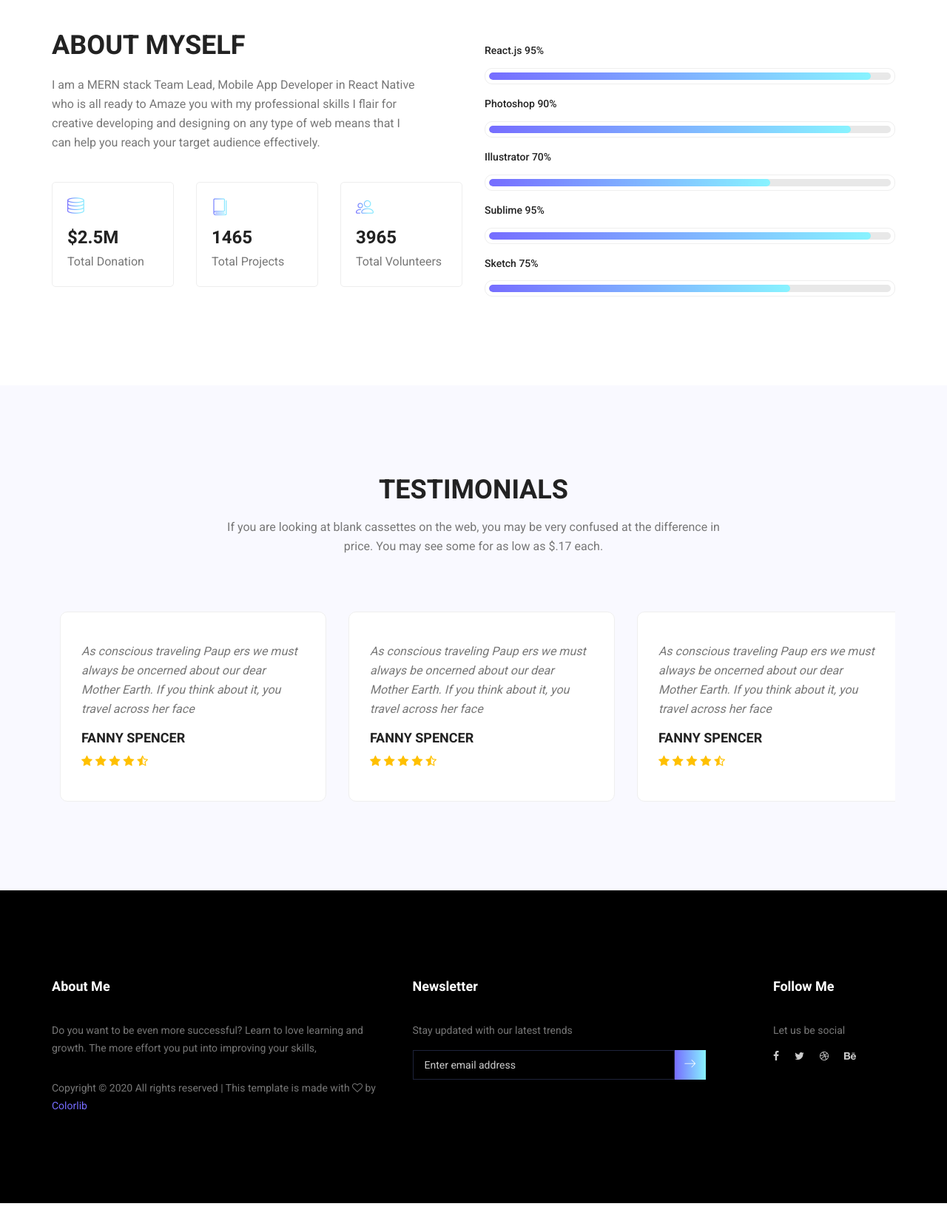
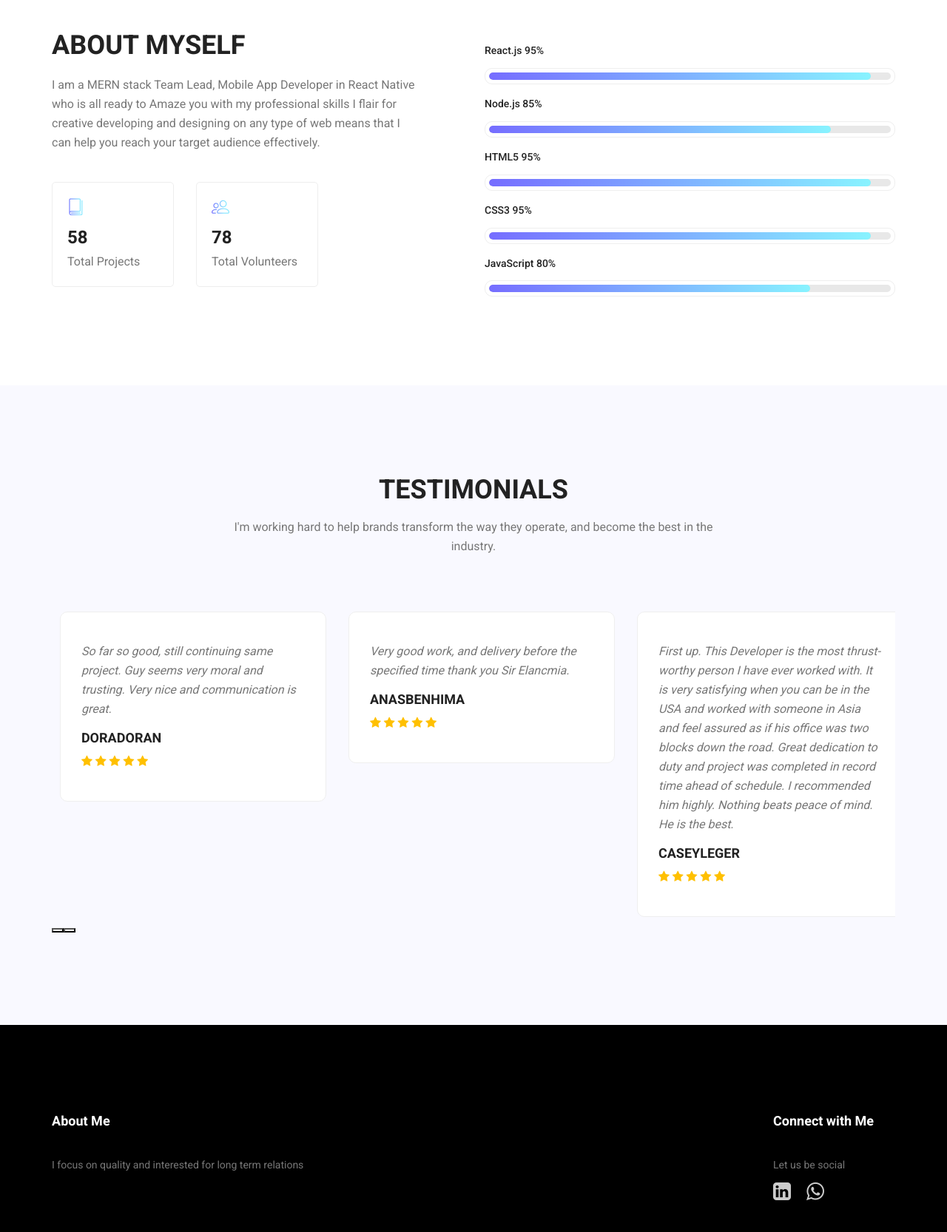
Before and after one commit to webxmob/adil_porfolio, a plain HTML site: page about-us.html in a window 1280 px wide. Shown: the part 1400-3066 px from the top of the page at 74% size. Before the commit the page ends 3027 px from the top, so only its background shows below. Drawn offline with nearby package versions, Linux system fonts and the light colour scheme.

Commit message:
About Page revamping

```diff
--- a/about-us.html
+++ b/about-us.html
@@ -212,24 +212,24 @@
                 effectively.
               </p>
               <div class="row">
-                <div class="col-md-4">
+                <!-- <div class="col-md-4">
                   <div class="wel_item">
                     <i class="lnr lnr-database"></i>
                     <h4>$2.5M</h4>
                     <p>Total Donation</p>
                   </div>
-                </div>
+                </div> -->
                 <div class="col-md-4">
                   <div class="wel_item">
                     <i class="lnr lnr-book"></i>
-                    <h4>1465</h4>
+                    <h4>58</h4>
                     <p>Total Projects</p>
                   </div>
                 </div>
                 <div class="col-md-4">
                   <div class="wel_item">
                     <i class="lnr lnr-users"></i>
-                    <h4>3965</h4>
+                    <h4>78</h4>
                     <p>Total Volunteers</p>
                   </div>
                 </div>
@@ -254,13 +254,13 @@
                   </div>
                 </div>
                 <div class="skill_item">
-                  <h4>Photoshop <span class="counter">90</span>%</h4>
+                  <h4>Node.js <span class="counter">85</span>%</h4>
                   <div class="progress_br">
                     <div class="progress">
                       <div
                         class="progress-bar"
                         role="progressbar"
-                        aria-valuenow="90"
+                        aria-valuenow="85"
                         aria-valuemin="0"
                         aria-valuemax="100"
                       ></div>
@@ -268,21 +268,7 @@
                   </div>
                 </div>
                 <div class="skill_item">
-                  <h4>Illustrator <span class="counter">70</span>%</h4>
-                  <div class="progress_br">
-                    <div class="progress">
-                      <div
-                        class="progress-bar"
-                        role="progressbar"
-                        aria-valuenow="70"
-                        aria-valuemin="0"
-                        aria-valuemax="100"
-                      ></div>
-                    </div>
-                  </div>
-                </div>
-                <div class="skill_item">
-                  <h4>Sublime <span class="counter">95</span>%</h4>
+                  <h4>HTML5 <span class="counter">95</span>%</h4>
                   <div class="progress_br">
                     <div class="progress">
                       <div
@@ -296,13 +282,27 @@
                   </div>
                 </div>
                 <div class="skill_item">
-                  <h4>Sketch <span class="counter">75</span>%</h4>
+                  <h4>CSS3 <span class="counter">95</span>%</h4>
                   <div class="progress_br">
                     <div class="progress">
                       <div
                         class="progress-bar"
                         role="progressbar"
-                        aria-valuenow="75"
+                        aria-valuenow="95"
+                        aria-valuemin="0"
+                        aria-valuemax="100"
+                      ></div>
+                    </div>
+                  </div>
+                </div>
+                <div class="skill_item">
+                  <h4>JavaScript <span class="counter">80</span>%</h4>
+                  <div class="progress_br">
+                    <div class="progress">
+                      <div
+                        class="progress-bar"
+                        role="progressbar"
+                        aria-valuenow="80"
                         aria-valuemin="0"
                         aria-valuemax="100"
                       ></div>
@@ -323,9 +323,8 @@
         <div class="main_title">
           <h2>Testimonials</h2>
           <p>
-            If you are looking at blank cassettes on the web, you may be very
-            confused at the difference in price. You may see some for as low as
-            $.17 each.
+            I'm working hard to help brands transform the way they operate, and
+            become the best in the industry.
           </p>
         </div>
         <div class="testi_inner">
@@ -333,46 +332,94 @@
             <div class="item">
               <div class="testi_item">
                 <p>
-                  As conscious traveling Paup ers we must always be oncerned
-                  about our dear Mother Earth. If you think about it, you travel
-                  across her face
+                  He is very efficient! I'm a very busy person and needed
+                  someone I can trust to do the job. I will use his services
+                  again.
                 </p>
-                <h4>Fanny Spencer</h4>
+                <h4>grislly</h4>
                 <a href="#"><i class="fa fa-star"></i></a>
                 <a href="#"><i class="fa fa-star"></i></a>
                 <a href="#"><i class="fa fa-star"></i></a>
                 <a href="#"><i class="fa fa-star"></i></a>
-                <a href="#"><i class="fa fa-star-half-o"></i></a>
+                <a href="#"><i class="fa fa-star"></i></a>
               </div>
             </div>
             <div class="item">
               <div class="testi_item">
                 <p>
-                  As conscious traveling Paup ers we must always be oncerned
-                  about our dear Mother Earth. If you think about it, you travel
-                  across her face
+                  So far so good, still continuing same project. Guy seems very
+                  moral and trusting. Very nice and communication is great.
                 </p>
-                <h4>Fanny Spencer</h4>
+                <h4>doradoran</h4>
                 <a href="#"><i class="fa fa-star"></i></a>
                 <a href="#"><i class="fa fa-star"></i></a>
                 <a href="#"><i class="fa fa-star"></i></a>
                 <a href="#"><i class="fa fa-star"></i></a>
-                <a href="#"><i class="fa fa-star-half-o"></i></a>
+                <a href="#"><i class="fa fa-star"></i></a>
               </div>
             </div>
             <div class="item">
               <div class="testi_item">
                 <p>
-                  As conscious traveling Paup ers we must always be oncerned
-                  about our dear Mother Earth. If you think about it, you travel
-                  across her face
+                  Very good work, and delivery before the specified time thank
+                  you Sir Elancmia.
                 </p>
-                <h4>Fanny Spencer</h4>
+                <h4>anasbenhima</h4>
                 <a href="#"><i class="fa fa-star"></i></a>
                 <a href="#"><i class="fa fa-star"></i></a>
                 <a href="#"><i class="fa fa-star"></i></a>
                 <a href="#"><i class="fa fa-star"></i></a>
-                <a href="#"><i class="fa fa-star-half-o"></i></a>
+                <a href="#"><i class="fa fa-star"></i></a>
+              </div>
+            </div>
+            <div class="item">
+              <div class="testi_item">
+                <p>
+                  First up. This Developer is the most thrust-worthy person I
+                  have ever worked with. It is very satisfying when you can be
+                  in the USA and worked with someone in Asia and feel assured as
+                  if his office was two blocks down the road. Great dedication
+                  to duty and project was completed in record time ahead of
+                  schedule. I recommended him highly. Nothing beats peace of
+                  mind. He is the best.
+                </p>
+                <h4>caseyleger</h4>
+                <a href="#"><i class="fa fa-star"></i></a>
+                <a href="#"><i class="fa fa-star"></i></a>
+                <a href="#"><i class="fa fa-star"></i></a>
+                <a href="#"><i class="fa fa-star"></i></a>
+                <a href="#"><i class="fa fa-star"></i></a>
+              </div>
+            </div>
+            <div class="item">
+              <div class="testi_item">
+                <p>
+                  He was thorough in his collection of requirements and
+                  delivered an exceptional product on time. Will work with
+                  Elancmia again for future projects.
+                </p>
+                <h4>kimberlynt</h4>
+                <a href="#"><i class="fa fa-star"></i></a>
+                <a href="#"><i class="fa fa-star"></i></a>
+                <a href="#"><i class="fa fa-star"></i></a>
+                <a href="#"><i class="fa fa-star"></i></a>
+                <a href="#"><i class="fa fa-star"></i></a>
+              </div>
+            </div>
+            <div class="item">
+              <div class="testi_item">
+                <p>
+                  A fantastic experience for securing my website to HTTPS and
+                  SSL. He started working on it within 1 hour of getting the
+                  project. it was completed quickly. He was very knowledgeable
+                  and professional. He over delivered on the project.
+                </p>
+                <h4>Waqas Zahoor</h4>
+                <a href="#"><i class="fa fa-star"></i></a>
+                <a href="#"><i class="fa fa-star"></i></a>
+                <a href="#"><i class="fa fa-star"></i></a>
+                <a href="#"><i class="fa fa-star"></i></a>
+                <a href="#"><i class="fa fa-star"></i></a>
               </div>
             </div>
           </div>
@@ -390,25 +437,11 @@
               <div class="f_title">
                 <h3>About Me</h3>
               </div>
-              <p>
-                Do you want to be even more successful? Learn to love learning
-                and growth. The more effort you put into improving your skills,
-              </p>
-              <p>
-                <!-- Link back to Colorlib can't be removed. Template is licensed under CC BY 3.0. -->
-                Copyright &copy;
-                <script>
-                  document.write(new Date().getFullYear());
-                </script>
-                All rights reserved | This template is made with
-                <i class="fa fa-heart-o" aria-hidden="true"></i> by
-                <a href="https://colorlib.com" target="_blank">Colorlib</a>
-                <!-- Link back to Colorlib can't be removed. Template is licensed under CC BY 3.0. -->
-              </p>
+              <p>I focus on quality and interested for long term relations</p>
             </aside>
           </div>
           <div class="col-lg-5 col-sm-6">
-            <aside class="f_widget news_widget">
+            <!-- <aside class="f_widget news_widget">
               <div class="f_title">
                 <h3>Newsletter</h3>
               </div>
@@ -436,26 +469,28 @@
                   <div class="mt-10 info"></div>
                 </form>
               </div>
-            </aside>
+            </aside> -->
           </div>
           <div class="col-lg-2">
             <aside class="f_widget social_widget">
               <div class="f_title">
-                <h3>Follow Me</h3>
+                <h3>Connect with Me</h3>
               </div>
               <p>Let us be social</p>
               <ul class="list">
                 <li>
-                  <a href="#"><i class="fa fa-facebook"></i></a>
+                  <a
+                    href="https://www.linkedin.com/in/madilzul/"
+                    target="_blanck"
+                    ><i class="fa fa-linkedin-square fa-2x"></i
+                  ></a>
                 </li>
                 <li>
-                  <a href="#"><i class="fa fa-twitter"></i></a>
-                </li>
-                <li>
-                  <a href="#"><i class="fa fa-dribbble"></i></a>
-                </li>
-                <li>
-                  <a href="#"><i class="fa fa-behance"></i></a>
+                  <a
+                    href="https://api.whatsapp.com/send?phone=+923008575400"
+                    target="_blanck"
+                    ><i class="fa fa-whatsapp fa-2x"></i
+                  ></a>
                 </li>
               </ul>
             </aside>
```
